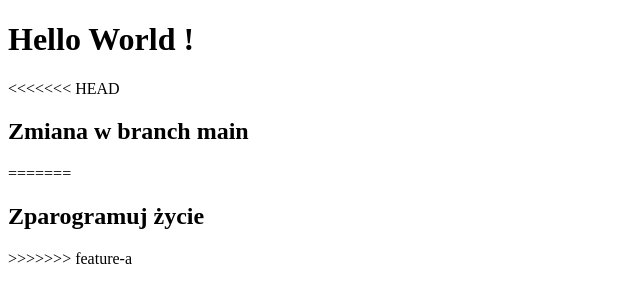
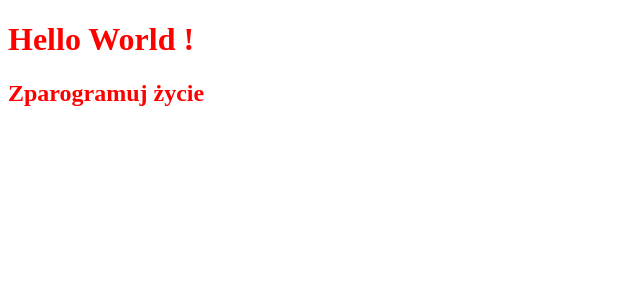
Before and after one commit to jerzyk2007/testing-repository-gh, a plain HTML site: page index.html in a window 1280 px wide. Shown: the whole page, without its empty margins (0-640 px from the left). Drawn offline with Linux system fonts and the light colour scheme.

Commit message:
Added div with class container2 andy style in index.html

```diff
--- a/index.html
+++ b/index.html
@@ -9,12 +9,10 @@
 </head>
 
 <body>
-    <h1>Hello World !</h1>
-<<<<<<< HEAD
-    <h2>Zmiana w branch main</h2>
-=======
-    <h2>Zparogramuj życie</h2>
->>>>>>> feature-a
+    <div class="container2" style="color:red">
+        <h1>Hello World !</h1>
+        <h2>Zparogramuj życie</h2>
+    </div>
 </body>
 
 </html>
```
